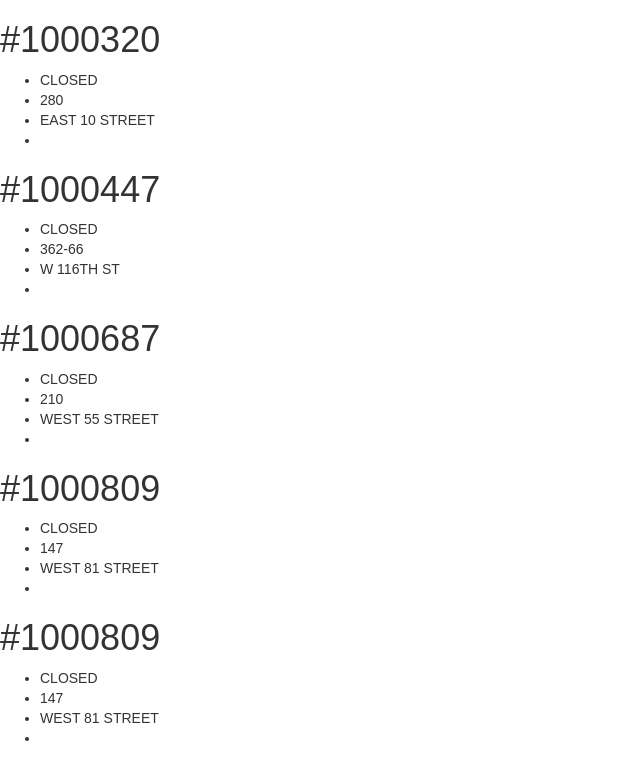
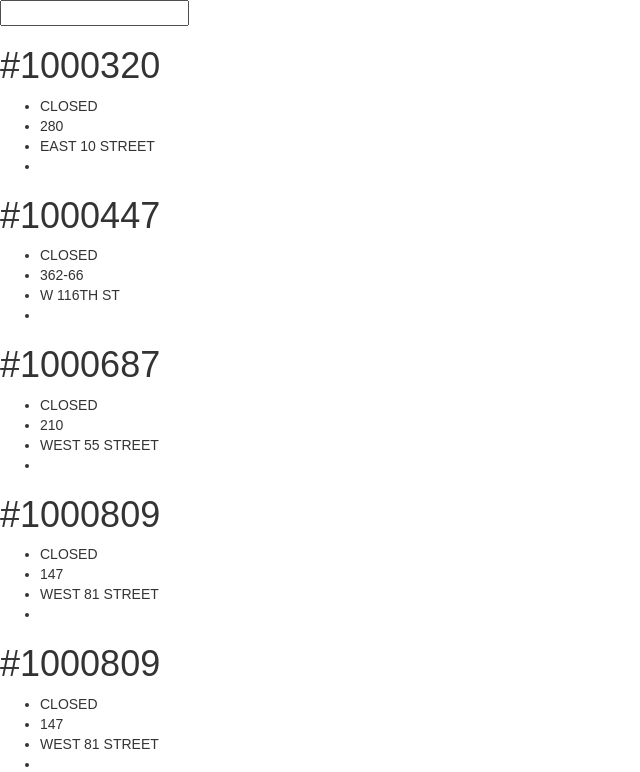
Before and after one commit to cassaram09/react-app-test, a React (Create React App) app: page / in a window 1280 px wide. Shown: the top 772 px of the page, without its empty margins (0-640 px from the left). Built offline with nearby package versions, Linux system fonts and the light colour scheme.

Commit message:
create complaint input

```diff
--- /dev/null
+++ b/src/components/complaintInput.js
@@ -0,0 +1,34 @@
+import React, { Component } from 'react';
+
+class ComplaintInput extends Component {
+  constructor(props){
+    super(props)
+
+    this.state = {
+      complaint: ''
+    }
+  }
+
+  handleChange(e){
+    this.setState({complaint: e.target.value})
+  }
+
+  handleSubmit(e){
+    e.preventDefault();
+    alert('submitted!')
+    this.setState({complaint: ''})
+  }
+  render() {
+
+    return (
+      <div className="complaint-input">
+        <form onSubmit={ (event) => this.handleSubmit(event) }>
+          <input type="text" value={this.state.complaint} onChange={ (event) => this.handleChange(event) }/>
+        </form>
+        {this.state.complaint}
+      </div>
+    );
+  }
+}
+
+export default ComplaintInput;
--- a/src/components/complaints.js
+++ b/src/components/complaints.js
@@ -1,5 +1,6 @@
 import React, { Component } from 'react';
 import Complaint from './complaint'
+import ComplaintInput from './complaintInput'
 
 class Complaints extends Component {
   render() {
@@ -15,6 +16,7 @@ class Complaints extends Component {
     ))
     return (
       <div className="complaints">
+        <ComplaintInput />
         {complaints}
       </div>
     );
```
